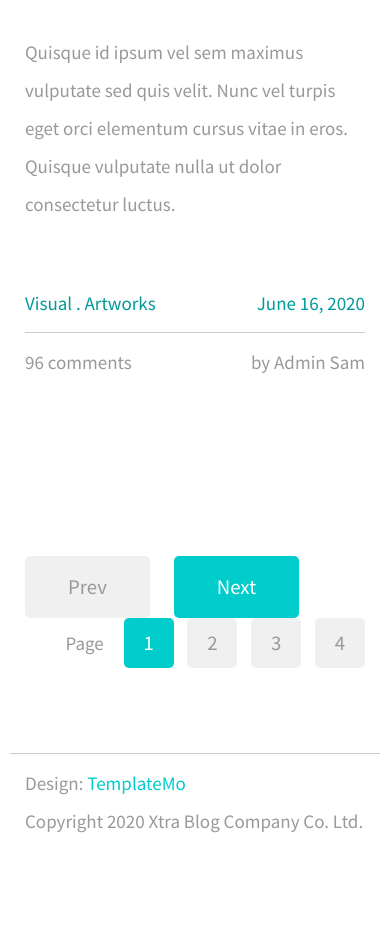
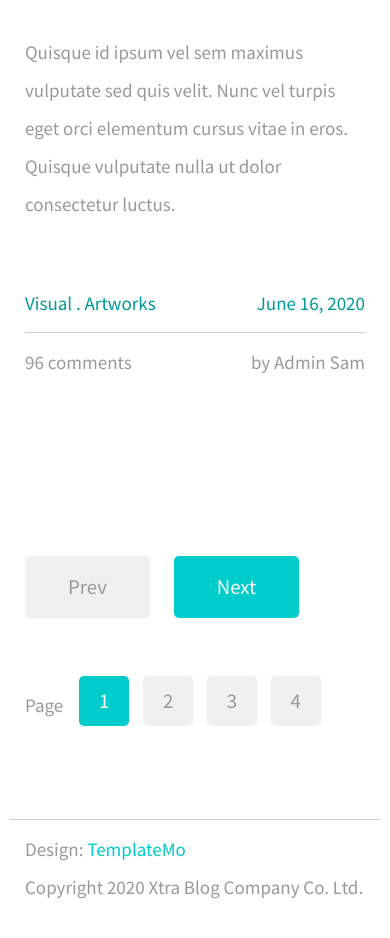
Before and after one commit to noblesilence/concept-54-xtra-blog, a plain HTML site: page index.html in a window 390 px wide. Shown: the part 4205-5143 px from the top of the page. Before the commit the page ends 5105 px from the top, so only its background shows below. Drawn offline with Linux system fonts and the light colour scheme.

Commit message:
Home page ok for all screen sizes

```diff
--- a/css/tooplate-style.css
+++ b/css/tooplate-style.css
@@ -286,11 +286,24 @@ ul {
     cursor: not-allowed;
 }
 
-.tm-external-link {
-    color: #0CC;
+.tm-external-link { color: #0CC; }
+.tm-external-link:hover { color: #09b6b6; }
+
+.tm-paging-wrapper {
+    display: flex;
+    justify-content: flex-end;
+    align-items: center;
 }
 
-.tm-external-link:hover { color: #09b6b6; }
+.tm-prev-next-wrapper,
+.tm-paging-wrapper {
+    flex: 0 0 50%;
+    max-width: 50%;
+    padding-left: 15px;
+    padding-right: 15px;
+}
+
+.tm-copyright { text-align: right; }
 
 .tm-pt-20 { padding-top: 20px; }
 .tm-pt-30 { padding-top: 30px; }
@@ -384,3 +397,22 @@ button:focus { outline: none; }
         padding: 60px 10px;
     }
 }
+
+@media (max-width: 700px) {
+    .tm-prev-next-wrapper,
+    .tm-paging-wrapper {
+        flex: 0 0 100%;
+        max-width: 100%;
+    }
+
+    .tm-paging-wrapper {
+        margin-top: 50px;
+        justify-content: flex-start;
+    }
+}
+
+@media (max-width: 575px) {
+    .tm-copyright {
+        text-align: left;
+    }
+}
--- a/index.html
+++ b/index.html
@@ -203,25 +203,25 @@
                 </article>
             </div>
             <div class="row tm-row tm-mt-100 tm-mb-75">
-                <div class="col-md-6 col-12">
-                    <a href="#" class="tm-btn tm-btn-primary tm-prev-next disabled tm-mr-20">Prev</a>
-                    <a href="#" class="tm-btn tm-btn-primary tm-prev-next">Next</a>
+                <div class="tm-prev-next-wrapper">
+                    <a href="#" class="mb-2 tm-btn tm-btn-primary tm-prev-next disabled tm-mr-20">Prev</a>
+                    <a href="#" class="mb-2 tm-btn tm-btn-primary tm-prev-next">Next</a>
                 </div>
-                <div class="col-md-6 col-12 text-right">
+                <div class="tm-paging-wrapper">
                     <span class="d-inline-block mr-3">Page</span>
                     <nav class="tm-paging-nav d-inline-block">
                         <ul>
                             <li class="tm-paging-item active">
-                                <a href="#" class="tm-btn tm-paging-link">1</a>
+                                <a href="#" class="mb-2 tm-btn tm-paging-link">1</a>
                             </li>
                             <li class="tm-paging-item">
-                                <a href="#" class="tm-btn tm-paging-link">2</a>
+                                <a href="#" class="mb-2 tm-btn tm-paging-link">2</a>
                             </li>
                             <li class="tm-paging-item">
-                                <a href="#" class="tm-btn tm-paging-link">3</a>
+                                <a href="#" class="mb-2 tm-btn tm-paging-link">3</a>
                             </li>
                             <li class="tm-paging-item">
-                                <a href="#" class="tm-btn tm-paging-link">4</a>
+                                <a href="#" class="mb-2 tm-btn tm-paging-link">4</a>
                             </li>
                         </ul>
                     </nav>
@@ -232,7 +232,7 @@
                 <div class="col-sm-6 col-12 tm-color-gray">
                     Design: <a href="https://templatemo.com" class="tm-external-link">TemplateMo</a>
                 </div>
-                <div class="col-sm-6 col-12 tm-color-gray">
+                <div class="col-sm-6 col-12 tm-color-gray tm-copyright">
                     Copyright 2020 Xtra Blog Company Co. Ltd.
                 </div>
             </footer>
```
